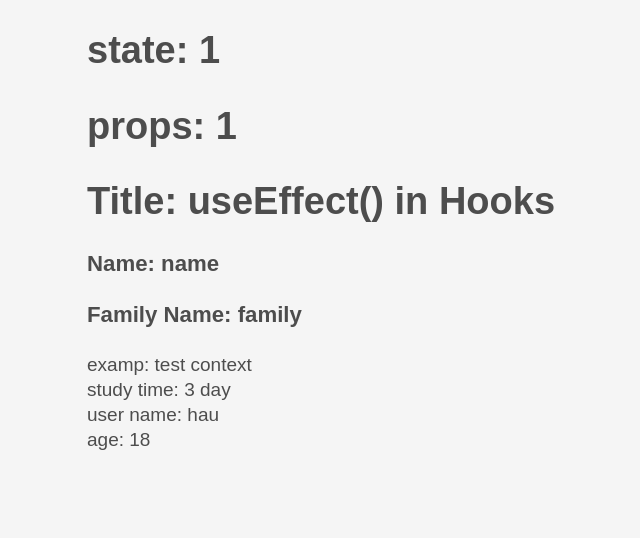
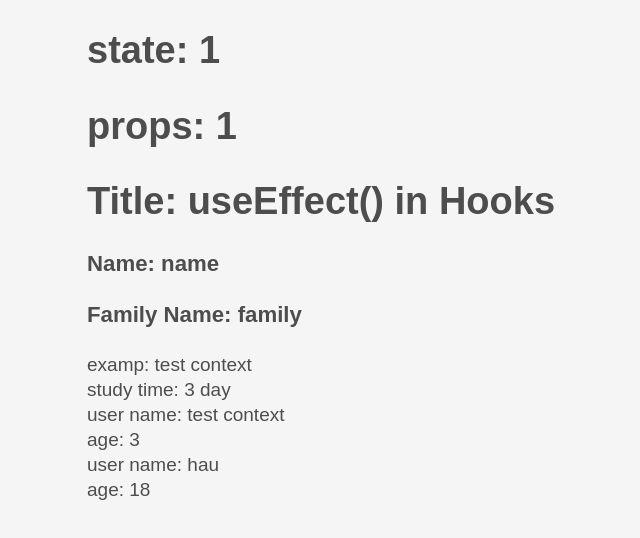
Before and after one commit to haukoy123/react_test, a React (Create React App) app: page / in a window 1280 px wide. Shown: the top 538 px of the page, without its empty margins (213-853 px from the left). Built offline with nearby package versions, Linux system fonts and the light colour scheme.

Commit message:
use consumer of context

```diff
--- a/src/App.js
+++ b/src/App.js
@@ -16,7 +16,7 @@
     // effect
     useEffect(() => {
         // khi props.a hoac fullName.name thay doi chay vao day
-        console.log('hello');
+        console.log('use effect');
     }, [fullName.name, props.a]);
 
     function handleClick() {
--- a/src/components/Test.js
+++ b/src/components/Test.js
@@ -8,6 +8,16 @@
         <div>
             <div>examp: {value.name}</div>
             <div>study time: {value.age} day</div>
+            <User.Consumer>
+                {value => {
+                    return (
+                        <div>
+                            <div>user name: {value.name}</div>
+                            <div>age: {value.age}</div>
+                        </div>
+                    )
+                }}
+            </User.Consumer>
         </div>
     );
   }
```
